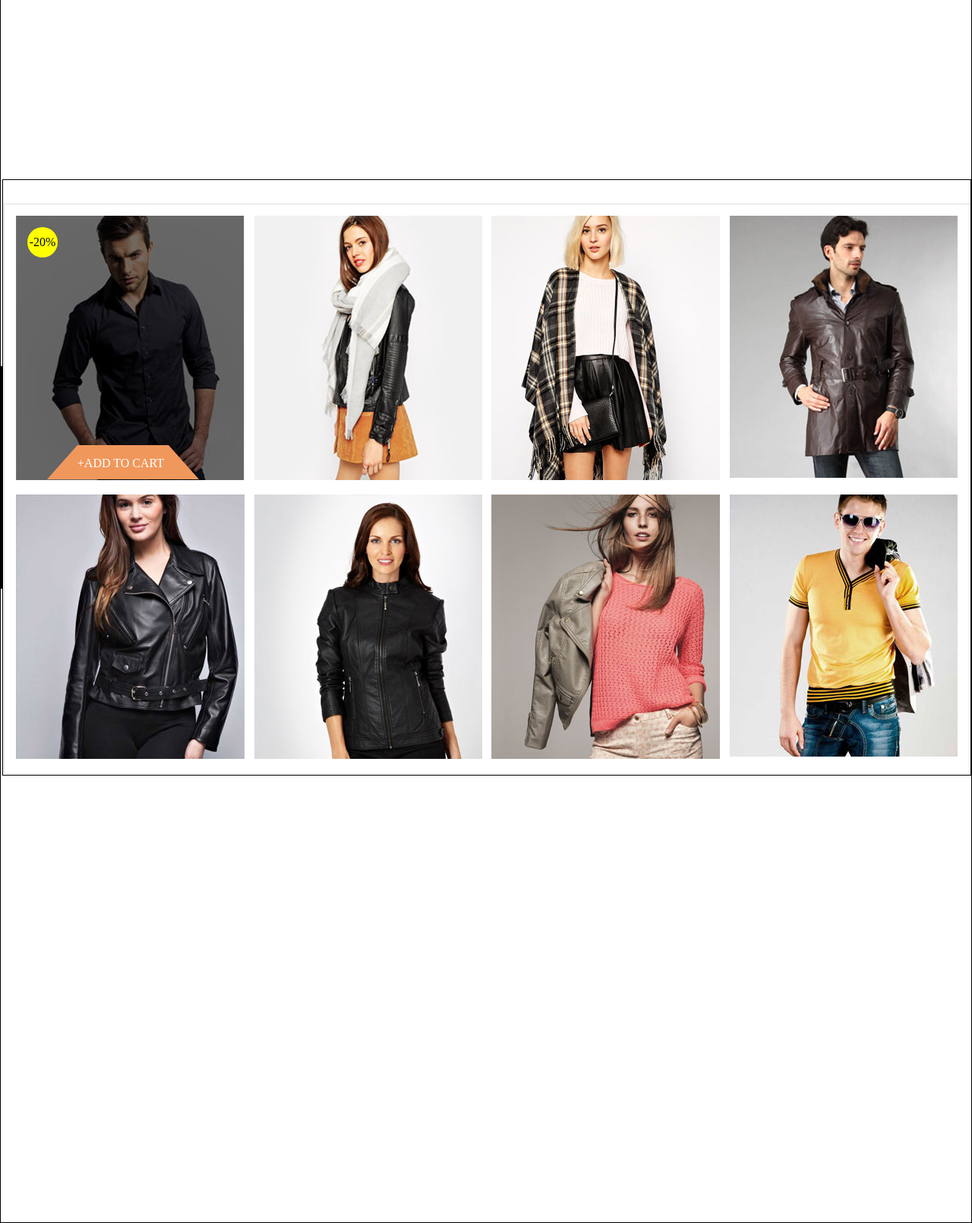
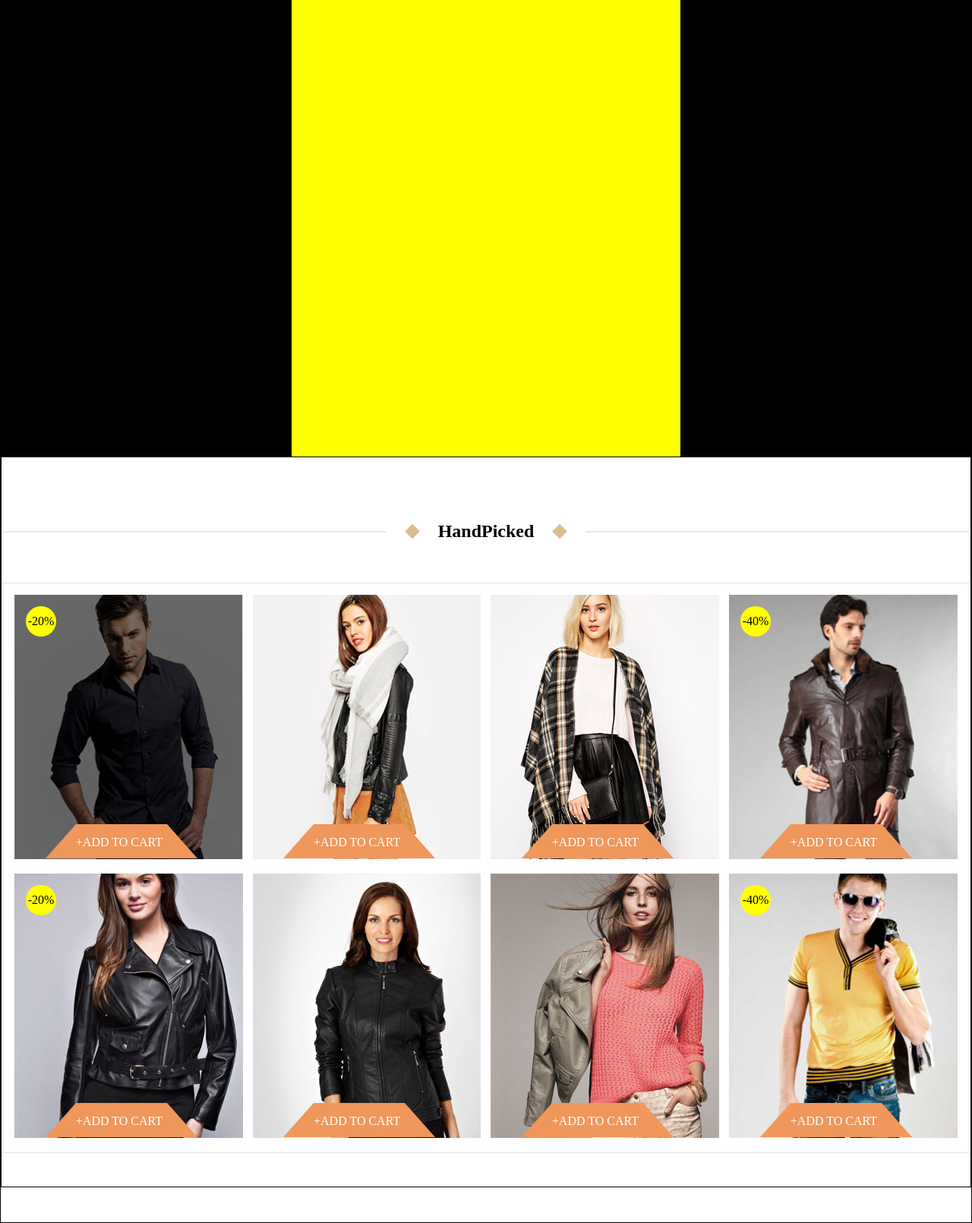
Before and after one commit to liutaym/shopia, a plain HTML site: page index.html in a window 1280 px wide. Shown: the part 520-2130 px from the top of the page at 76% size. Drawn offline with Linux system fonts and the light colour scheme.

Commit message:
медиа запрос

```diff
--- a/index.html
+++ b/index.html
@@ -2,7 +2,9 @@
 <html lang="en">
 <head>
     <meta charset="UTF-8">
+    <meta name="viewport" content="width=device-width, initial-scale=1.0, shrink-to-fit=no, viewport-fit=cover">
     <title>Магазин</title>
+
     <link rel="stylesheet" href="style/style.css">
 </head>
 <body>
@@ -28,50 +30,109 @@
 
     <main>
         <section>
+            <div class="featured">
+               <div class="featured_ration">
+                    <div class="featured_content">
+                        <div class="center__featured">
+    1
+                       </div>
+                        <div class="products1__featured">
+                            <div class="products1__featured_item">
 
-            <div class="slader">
+                            </div>
+                            <div class="products1__featured_item">
 
-            </div>
-            <div class="suppor">
+                            </div>
 
+                        </div>
+                        <div class="products2__featured">
+                            <div class="products2__featured_item">
+
+                            </div>
+                            <div class="products2__featured_item">
+
+                            </div>
+
+                        </div>
+                   </div>
+
+               </div>
             </div>
         </section>
         <section>
+           <div class="resent_content">
             <div class="resent">
-                <div class="featured">
+                <div class="section_title">
+                    <div class="section_title_left"></div>
+                    <img class="section__img" src="img/koob.png" alt="koob">
+                    <h2 class="section_title-content">HandPicked</h2>
+                    <img class="section__img" src="img/koob.png" alt="koob">
+                    <div class="section_title_right"></div>
+                </div>
+                <div class="summer_collection">
                     <figure class="products">
                         <div class="circle">
                             <div class="sale">-20%</div>
                         </div>
-                        <img class="products__img" src="img/rectangel-16.jpg" alt="1">
-                        <div class="trapezium">
+                        <a href="#"><img class="products__img" src="img/rectangel-16.jpg" alt="1"></a>
+                        <a href="#" class="trapezium">
                             <div class="add">+ADD TO CART</div>
-                        </div>
+                        </a>
                     </figure>
                     <figure class="products">
-                        <img class="products__img" src="img/layer-5.jpg" alt="1">
+                        <a href="#"><img class="products__img" src="img/layer-5.jpg" alt="1"></a>
+                        <a href="#" class="trapezium">
+                            <div class="add">+ADD TO CART</div>
+                        </a>
                     </figure>
                     <figure class="products">
-                    <img class="products__img" src="img/rectangle-15.jpg" alt="1">
+                        <a href="#"><img class="products__img" src="img/rectangle-15.jpg" alt="1"></a>
+                        <a href="#" class="trapezium">
+                            <div class="add">+ADD TO CART</div>
+                    </a>
                     </figure>
                     <figure class="products">
-                        <img class="products__img" src="img/layer-4.jpg" alt="1">
+                        <div class="circle">
+                            <div class="sale">-40%</div>
+                        </div>
+                        <a href="#"><img class="products__img" src="img/layer-4.jpg" alt="1"></a>
+                            <a href="#" class="trapezium">
+                                <div class="add">+ADD TO CART</div>
+                            </a>
                     </figure>
                     <figure class="products">
-                        <img class="products__img" src="img/rectengle-16-2.jpg" alt="1">
+                        <div class="circle">
+                            <div class="sale">-20%</div>
+                        </div>
+                        <a href="#" ><img class="products__img" src="img/rectengle-16-2.jpg" alt="1"></a>
+                        <a href="#" class="trapezium">
+                            <div class="add">+ADD TO CART</div>
+                        </a>
                     </figure>
                     <figure class="products">
-                        <img class="products__img" src="img/layer-5-2.jpg" alt="1">
+                        <a href="#" ><img class="products__img" src="img/layer-5-2.jpg" alt="1"></a>
+                        <a href="#" class="trapezium">
+                            <div class="add">+ADD TO CART</div>
+                        </a>
                     </figure>
                     <figure class="products">
-                        <img class="products__img" src="img/rectangle-16-3.jpg" alt="1">
+                        <a href="#" ><img class="products__img" src="img/rectangle-16-3.jpg" alt="1"></a>
+                        <a href="#" class="trapezium">
+                            <div class="add">+ADD TO CART</div>
+                        </a>
                     </figure>
                     <figure class="products">
-                        <img class="products__img" src="img/layer-4-4.jpg" alt="1">
+                        <div class="circle">
+                            <div class="sale">-40%</div>
+                        </div>
+                        <a href="#" ><img class="products__img" src="img/layer-4-4.jpg" alt="1"></a>
+                        <a href="#" class="trapezium">
+                            <div class="add">+ADD TO CART</div>
+                        </a>
                     </figure>
+                   </div>
                 </div>
-
-            </div>
+           </div>
         </section>
     </main>
 </body>
--- a/style/style.css
+++ b/style/style.css
@@ -33,9 +33,103 @@ main{
     margin: auto;
     box-sizing: border-box;
     border: 1px solid black;
-    display: flex;
+
 
 }
+
+.featured{
+    position: relative;
+
+}
+
+
+.featured_ration{
+    background: green;
+    padding-top: 74.57%;
+}
+
+.featured_content{
+    position: absolute;
+    width: 100%;
+    height: 100%;
+    top: 0;
+    left: 0;
+    display: flex;
+    flex-wrap: wrap;
+    flex-direction: column;
+
+}
+.products1__featured{
+    width:30%;
+    flex:1 1 100%;
+    background: red;
+    order: -1;
+    display: flex;
+    flex-direction: column;
+}
+.products1__featured_item{
+    flex: 1 1 50%;
+    background: #000000;
+}
+.products2__featured_item{
+    flex: 1 1 50%;
+    background: #000000;
+}
+.products2__featured{
+    width:30%;
+    flex-basis: 100%;
+    background: greenyellow;
+    flex-grow: 1;
+    display: flex;
+    flex-direction: column;
+}
+.center__featured{
+    display: flex;
+    width:40%;
+    flex-basis: 100%;
+    flex-grow: 1;
+    background: yellow;
+
+}
+
+@media screen and (max-width: 780px){
+    .featured_ration {
+        padding-top: 100%;
+    }
+    .center__featured{
+        width: 70%;
+    }
+    .products2__featured{
+        flex-basis: 50%;
+    }
+    .products1__featured{
+        order: 0;
+        flex-basis: 50%;
+    }
+}
+
+@media screen and (max-width: 560px){
+    .featured_ration {
+       display: none;
+    }
+    .center__featured{
+        width: 100%;
+    }
+    .products2__featured{
+        flex-basis: 50%;
+    }
+    .products1__featured{
+        order: 0;
+        flex-basis: 50%;
+    }
+    .featured_content{
+        flex-wrap: nowrap;
+        position: static;
+    }
+}
+
+
+
 .resent{
     width: 100%;
     box-sizing: border-box;
@@ -43,7 +137,56 @@ main{
     padding-top: 30px;
 
 }
-.featured{
+.resent_content {
+
+    margin: auto;
+
+    display: flex;
+
+}
+
+
+.section_title {
+    display: block;
+    overflow: hidden;
+    margin: 50px 0 50px 0;
+
+    text-align: center;
+    white-space: nowrap;
+}
+
+.section_title-content {
+    display: inline-block;
+    vertical-align: middle;
+    white-space: normal;
+    line-height: 1.4;
+}
+.section__img{
+    vertical-align: middle;
+    padding: 0 20px;
+}
+
+.section_title_left,
+.section_title_right {
+    display: inline-block;
+
+    vertical-align: middle;
+
+    border-top: 2px solid #eaeaea;
+    width: 999px;
+    margin: 0 0 0 -999px;
+}
+
+.section_title_right {
+    margin: 0 -999px 0 0;
+}
+
+
+
+
+
+
+.summer_collection{
     width: 100%;
     box-sizing: border-box;
     border: 1px solid #dfdfdf;
@@ -71,7 +214,10 @@ figure{
 }
 .products__img{
     padding-bottom: 15px;
+    max-width: 301px;
+    min-height:348px;
 }
+
 
 .products{
     position: relative;
@@ -91,9 +237,20 @@ figure{
     padding-top: 15px;
     color: white;
 }
-section{
+.trapezium:hover {
+    height: 0;
+    width: 120px;
+    border-bottom: 45px solid #222;
+    border-left: 40px solid transparent;
+    border-right: 40px solid transparent;
+    position: absolute;
+    bottom: 20px;
+    right: 20%;
+
+}
+.resent_content {
     max-width: 1290px;
-    min-height: 293px;
+    min-height: 962px;
     margin: auto;
     box-sizing: border-box;
     border: 1px solid black;
```
Also changed, not shown: img/koob.png (added).
